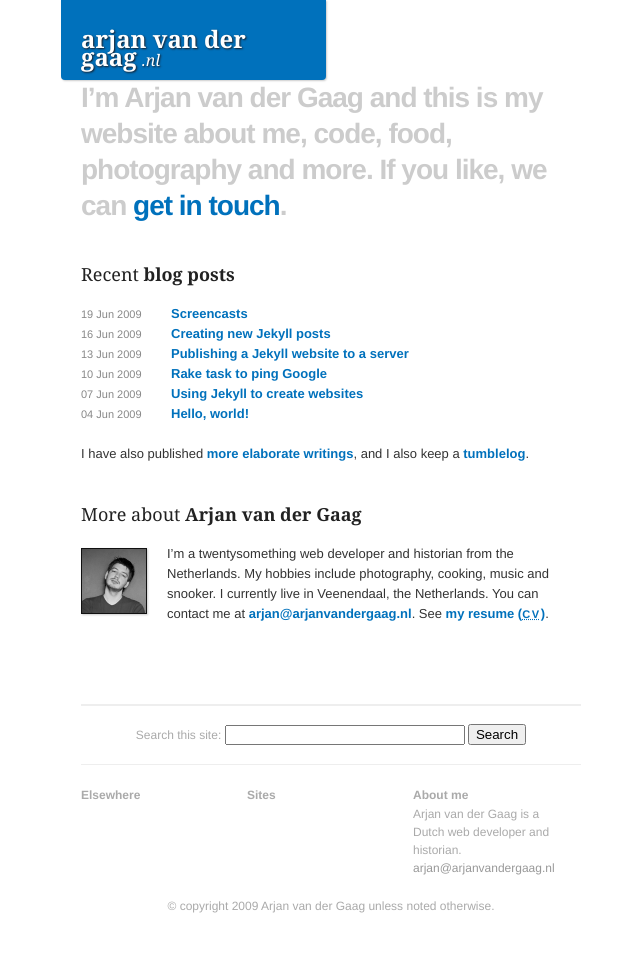
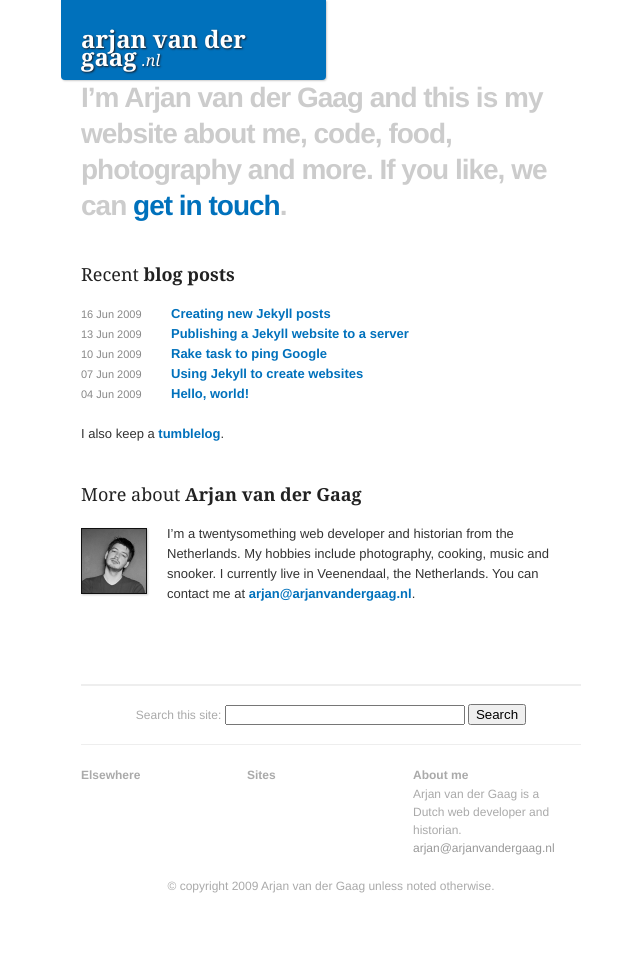
Before and after one commit to avdgaag/arjanvandergaag.nl, a Jekyll site: the page built from index.html, in a window 1280 px wide. Shown: the whole page, without its empty margins (309-949 px from the left). Built offline with Jekyll 4.4.1, drawn with Linux system fonts in a browser that asks for light colours; comment, search, counter and statistics services are not loaded.

Commit message:
Temporarily hide some stuff

```diff
--- a/_config.yml
+++ b/_config.yml
@@ -2,3 +2,5 @@ pygments:    true
 exclude:
   - readme.markdown
   - Rakefile
+  - resume.html
+  - writings
--- a/_posts/2009-06-19-screencasts.markdown
+++ b/_posts/2009-06-19-screencasts.markdown
@@ -1,7 +1,7 @@
 ---
 layout: post
 title: Screencasts
-published: true
+published: false
 keywords: screencasts, screen cast, screencasting, video lesson, video, tutorial, video tutorials, video demo, demonstration
 description: In which I describe screencasting and how I do it.
 category: geekery
--- a/index.html
+++ b/index.html
@@ -21,7 +21,7 @@ description: My personal home page with my blog, my resume and my writings.
     {% if site.posts.size > 10 %}
     Find more in the <a href="/archives.html" rel="index" title="Browse throug all posts on this site">archives</a>.
     {% endif %}
-    I have also published <a href="/writings" rel="section" title="Read some of my essays">more elaborate writings</a>, and I also keep a <a href="http://tumble.arjanvandergaag.nl/" rel="me" title="Go read my tumblelog, with short bits and pieces I stumble upon during the day.">tumblelog</a>.
+    <!-- I have also published <a href="/writings" rel="section" title="Read some of my essays">more elaborate writings</a>, and --> I also keep a <a href="http://tumble.arjanvandergaag.nl/" rel="me" title="Go read my tumblelog, with short bits and pieces I stumble upon during the day.">tumblelog</a>.
     </p>
     {% endif %}
 </section>
@@ -29,5 +29,5 @@ description: My personal home page with my blog, my resume and my writings.
 <section>
     <h2>More about <strong>Arjan van der Gaag</strong></h2>
     <img src="assets/avatar.png" width="64" height="64" class="photo left bordered" alt="Arjan van der Gaag" title="">
-    <p>I&rsquo;m a twentysomething web developer and historian from the Netherlands. My hobbies include photography, cooking, music and snooker. I currently live in Veenendaal, the Netherlands. You can contact me at <a href="mailto:&#x61;&#x72;&#x6A;&#x61;&#x6E;&#x40;&#x61;&#x72;&#x6A;&#x61;&#x6E;&#x76;&#x61;&#x6E;&#x64;&#x65;&#x72;&#x67;&#x61;&#x61;&#x67;&#x2E;&#x6E;&#x6C;">&#x61;&#x72;&#x6A;&#x61;&#x6E;&#x40;&#x61;&#x72;&#x6A;&#x61;&#x6E;&#x76;&#x61;&#x6E;&#x64;&#x65;&#x72;&#x67;&#x61;&#x61;&#x67;&#x2E;&#x6E;&#x6C;</a>. See <a href="/resume.html" title="Resume of Arjan van der Gaag">my resume (<abbr title="Curriculum Vitae">CV</abbr>)</a>.</p>
+    <p>I&rsquo;m a twentysomething web developer and historian from the Netherlands. My hobbies include photography, cooking, music and snooker. I currently live in Veenendaal, the Netherlands. You can contact me at <a href="mailto:&#x61;&#x72;&#x6A;&#x61;&#x6E;&#x40;&#x61;&#x72;&#x6A;&#x61;&#x6E;&#x76;&#x61;&#x6E;&#x64;&#x65;&#x72;&#x67;&#x61;&#x61;&#x67;&#x2E;&#x6E;&#x6C;">&#x61;&#x72;&#x6A;&#x61;&#x6E;&#x40;&#x61;&#x72;&#x6A;&#x61;&#x6E;&#x76;&#x61;&#x6E;&#x64;&#x65;&#x72;&#x67;&#x61;&#x61;&#x67;&#x2E;&#x6E;&#x6C;</a>. <!-- See <a href="/resume.html" title="Resume of Arjan van der Gaag">my resume (<abbr title="Curriculum Vitae">CV</abbr>)</a>. --></p>
 </section>
```
